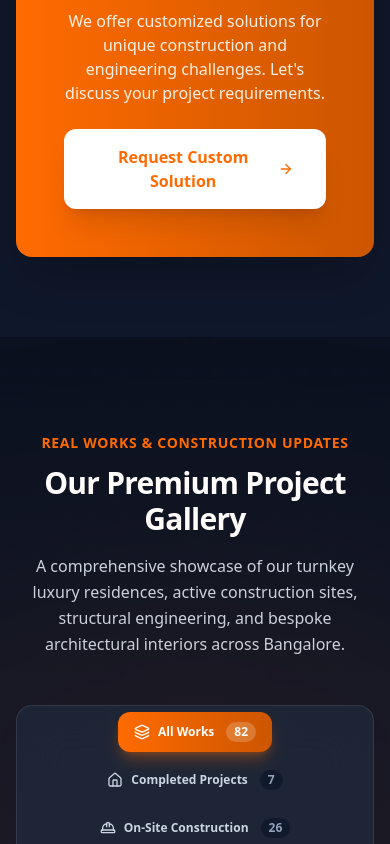
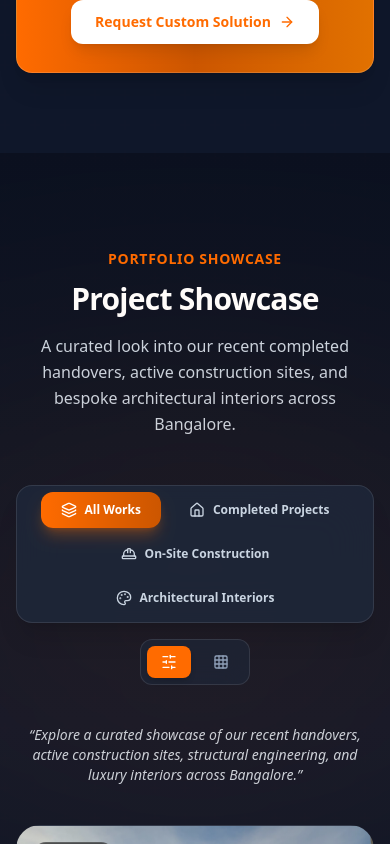
Before and after one commit to anupKanere/SR_BUILDTECH, a Next.js app: page / in a window 390 px wide. Shown: the part 8520-9364 px from the top of the page. Built offline with nearby package versions, Linux system fonts and the light colour scheme.

Commit message:
fix: rename gallery to Project Showcase, move JCB excavation image to on-site, make custom solution block compact, and remove raw counts

```diff
--- a/components/sections/Projects.tsx
+++ b/components/sections/Projects.tsx
@@ -170,9 +170,9 @@ export function Projects() {
       <Container>
         {/* Section Heading */}
         <SectionHeading
-          subtitle="Real Works & Construction Updates"
-          title="Our Premium Project Gallery"
-          description="A comprehensive showcase of our turnkey luxury residences, active construction sites, structural engineering, and bespoke architectural interiors across Bangalore."
+          subtitle="Portfolio Showcase"
+          title="Project Showcase"
+          description="A curated look into our recent completed handovers, active construction sites, and bespoke architectural interiors across Bangalore."
         />
 
         {/* Category Selector Tabs & View Switcher */}
@@ -182,7 +182,6 @@ export function Projects() {
             {galleryData.categories.map((cat) => {
               const IconComponent = CATEGORY_ICONS[cat.id as CategoryKey] || Sparkles
               const isSelected = activeCategory === cat.id
-              const count = (galleryData.photos as Record<string, PhotoItem[]>)[cat.id]?.length || 0
 
               return (
                 <button
@@ -191,7 +190,7 @@ export function Projects() {
                     setActiveCategory(cat.id as CategoryKey)
                     setGridVisibleCount(16)
                   }}
-                  className={`flex items-center gap-2 px-4 py-2.5 sm:px-5 sm:py-3 rounded-xl text-xs sm:text-sm font-semibold transition-all duration-300 ${
+                  className={`flex items-center gap-2 px-5 py-2.5 sm:py-3 rounded-xl text-xs sm:text-sm font-semibold transition-all duration-300 ${
                     isSelected
                       ? 'bg-gradient-to-r from-primary to-primary-600 text-white shadow-lg shadow-primary/30 scale-100'
                       : 'text-slate-300 hover:text-white hover:bg-white/5'
@@ -200,15 +199,6 @@ export function Projects() {
                 >
                   <IconComponent size={16} />
                   <span>{cat.label}</span>
-                  <span
-                    className={`ml-1 px-2 py-0.5 rounded-full text-xs font-bold ${
-                      isSelected
-                        ? 'bg-white/20 text-white'
-                        : 'bg-navy-900/80 text-slate-400'
-                    }`}
-                  >
-                    {count}
-                  </span>
                 </button>
               )
             })}
--- a/components/sections/Services.tsx
+++ b/components/sections/Services.tsx
@@ -200,32 +200,36 @@ export function Services() {
           initial={{ opacity: 0, y: 20 }}
           animate={inView ? { opacity: 1, y: 0 } : {}}
           transition={{ delay: 0.8, duration: 0.6 }}
-          className="mt-16 text-center"
+          className="mt-12 text-center"
         >
-          <div className="bg-gradient-to-r from-primary to-primary-600 rounded-2xl p-12 shadow-2xl">
-            <h3 className="text-3xl font-heading font-bold text-white mb-4">
+          <div className="max-w-2xl mx-auto bg-gradient-to-r from-primary via-primary-600 to-amber-600 rounded-2xl py-7 px-6 sm:px-10 shadow-xl border border-white/15 relative overflow-hidden">
+            <h3 className="text-xl sm:text-2xl font-heading font-bold text-white mb-2">
               Don&apos;t See What You Need?
             </h3>
-            <p className="text-white/90 mb-6 max-w-2xl mx-auto">
-              We offer customized solutions for unique construction and engineering challenges.
-              Let&apos;s discuss your project requirements.
+            <p className="text-white/90 text-xs sm:text-sm mb-5 max-w-lg mx-auto leading-relaxed">
+              We offer customized engineering and construction solutions for bespoke requirements. Let&apos;s discuss your project.
             </p>
             <a
               href="#contact"
               onClick={(e) => {
                 e.preventDefault()
-                const element = document.getElementById('contact')
-                if (element) {
-                  element.scrollIntoView({ behavior: 'smooth' })
-                  window.history.pushState(null, '', '#contact')
+                const target = document.getElementById('contact')
+                if (target) {
+                  const navOffset = 80
+                  const elementPosition = target.getBoundingClientRect().top
+                  const offsetPosition = elementPosition + window.pageYOffset - navOffset
+                  window.scrollTo({
+                    top: offsetPosition,
+                    behavior: 'smooth',
+                  })
                 } else {
-                  window.location.href = '#contact'
+                  window.location.hash = 'contact'
                 }
               }}
-              className="inline-flex items-center gap-2 bg-white text-primary px-8 py-4 rounded-xl font-bold hover:bg-navy-50 hover:scale-105 active:scale-95 transition-all shadow-xl cursor-pointer group"
+              className="inline-flex items-center gap-2 bg-white text-primary px-6 py-3 rounded-xl text-sm font-bold hover:bg-slate-50 hover:scale-105 active:scale-95 transition-all shadow-lg hover:shadow-xl cursor-pointer group"
             >
               <span>Request Custom Solution</span>
-              <ArrowRight size={18} className="group-hover:translate-x-1 transition-transform" />
+              <ArrowRight size={16} className="group-hover:translate-x-1 transition-transform" />
             </a>
           </div>
         </motion.div>
```
Also changed, not shown: data/gallery.json.
